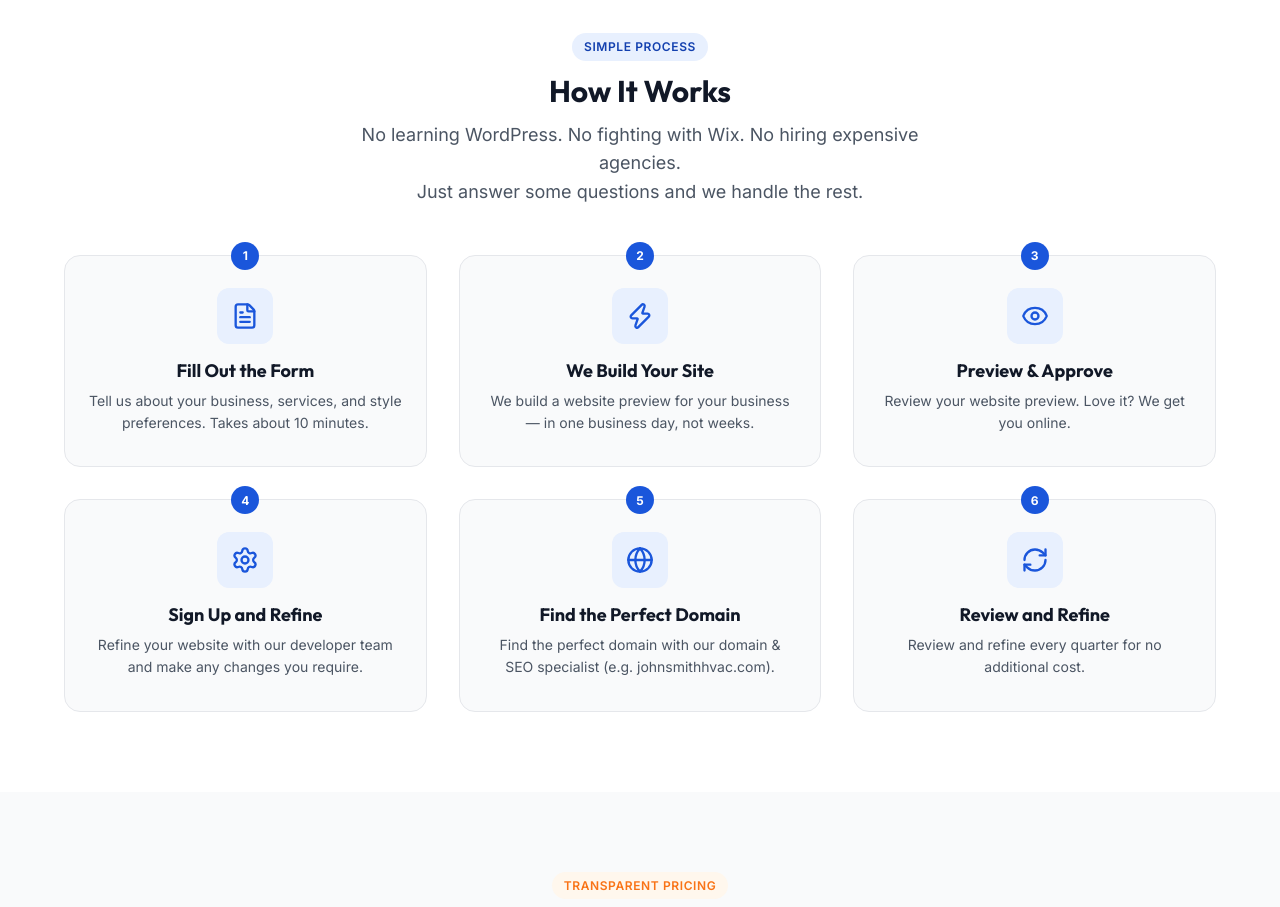
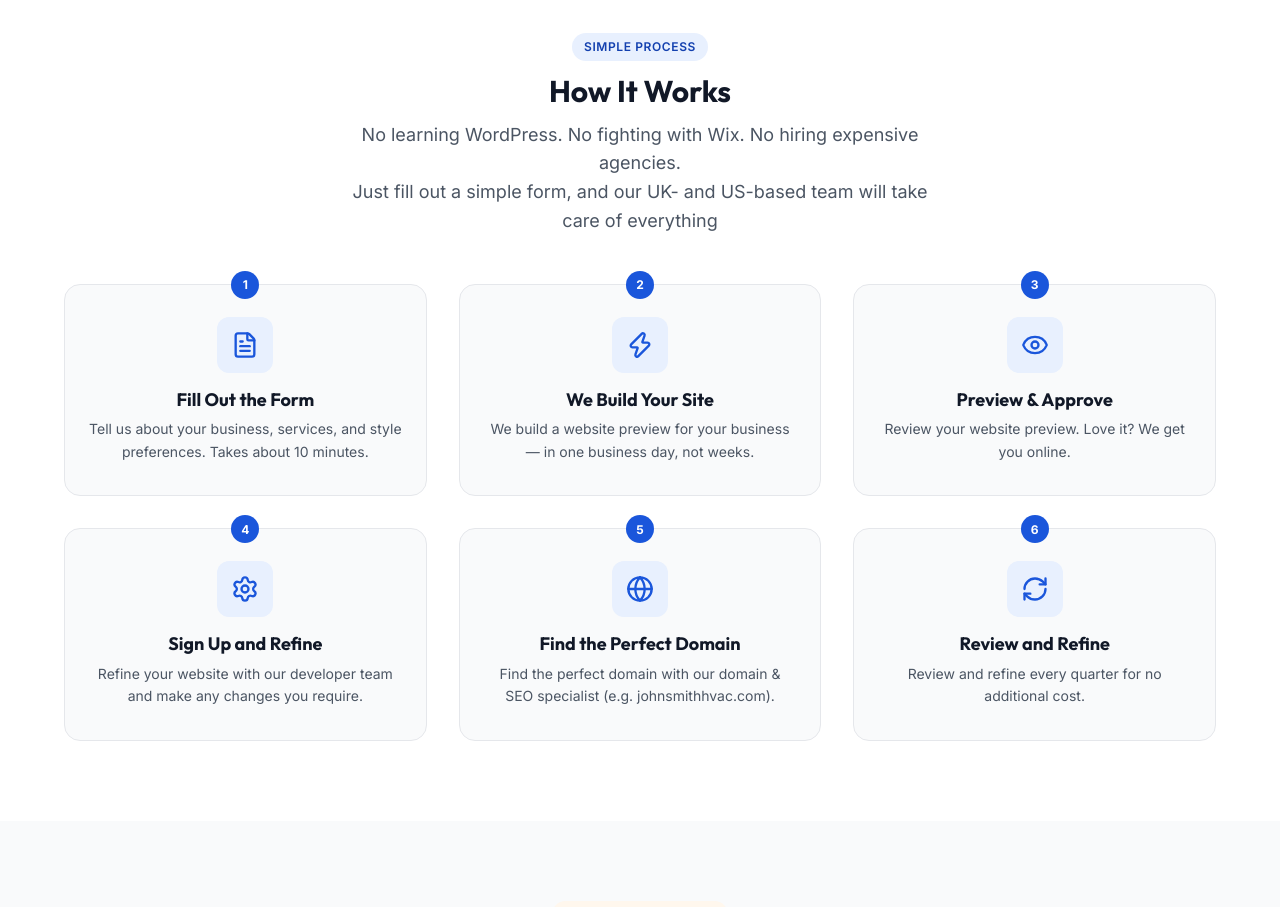
Before and after one commit to DAGarnish/proservice, a Next.js app: page / in a window 1280 px wide. Shown: the part 1040-1947 px from the top of the page. Built offline with nearby package versions, Linux system fonts and the light colour scheme.

Commit message:
Update subtitle copy in How it Works

```diff
--- a/app/page.tsx
+++ b/app/page.tsx
@@ -164,7 +164,7 @@ function HowItWorksSection() {
           <p className={styles.sectionSubtitle}>
             No learning WordPress. No fighting with Wix. No hiring expensive agencies.
             <br />
-            Just answer some questions and we handle the rest.
+            Just fill out a simple form, and our UK- and US-based team will take care of everything
           </p>
         </div>
         <div className={styles.stepsGrid}>
```
